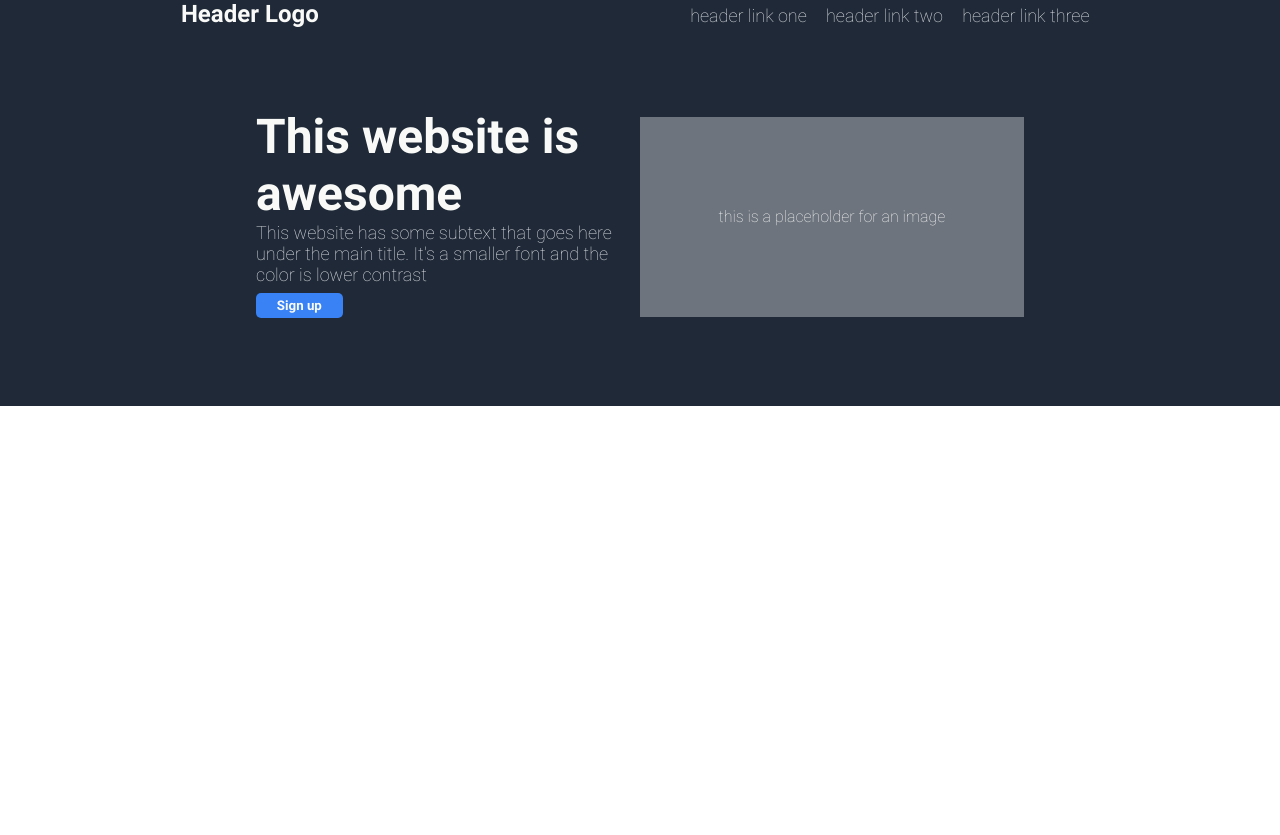
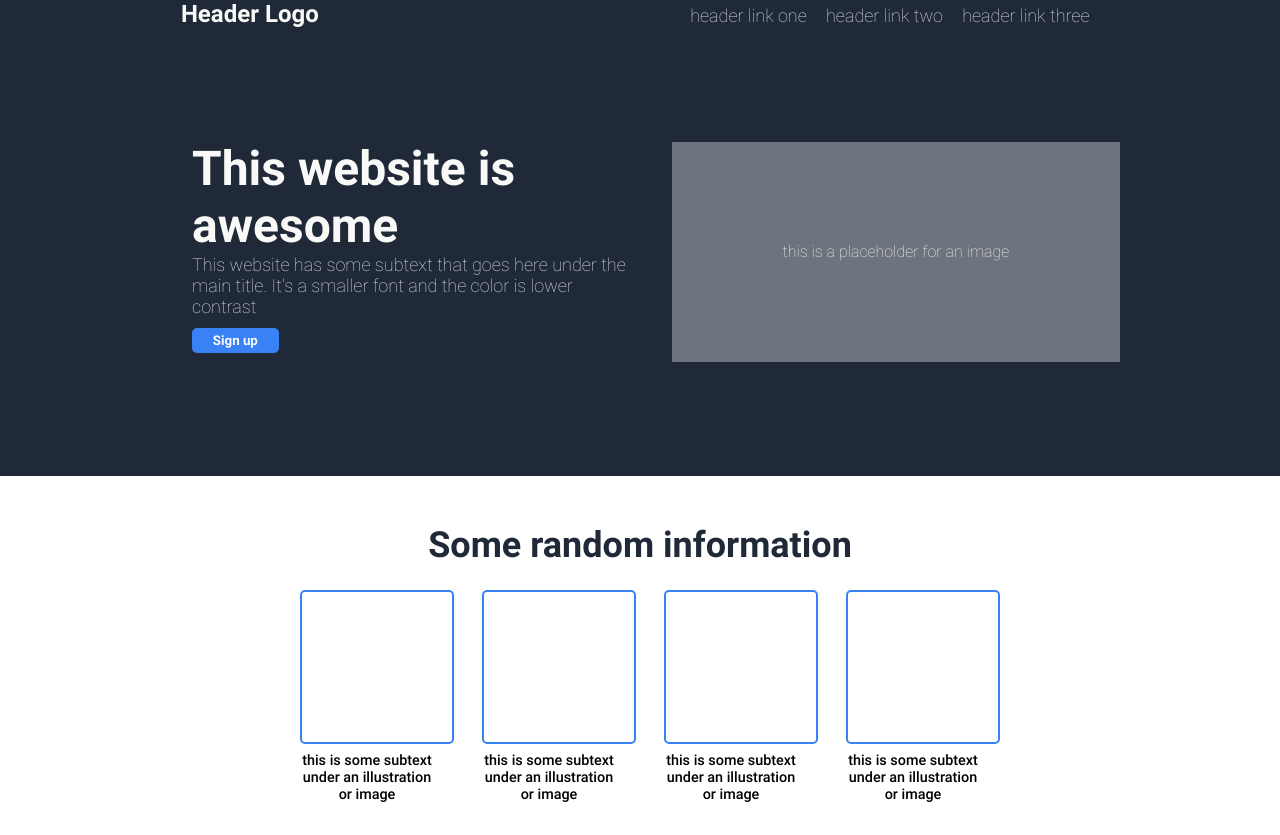
Before and after one commit to anitaki/main-css-project, a plain HTML site: page index.html in a window 1280 px wide. Before the commit the page ends 800 px from the top, so only its background shows below. Drawn offline with Linux system fonts and the light colour scheme.

Commit message:
completed section "container2"

```diff
--- a/css/style.css
+++ b/css/style.css
@@ -2,6 +2,12 @@
   font-family: "Roboto";
   src: url(../fonts/Roboto-Regular.ttf) format("truetype");
   font-weight: normal;
+}
+
+@font-face {
+  font-family: "Roboto";
+  src: url(../fonts/Roboto-Medium.ttf) format("truetype");
+  font-weight: 500;
 }
 
 @font-face {
@@ -33,7 +39,6 @@
   margin: 0;
   padding: 0;
   scroll-behavior: smooth;
-  overflow-y: hidden;
 }
 
 body {
@@ -57,6 +62,7 @@ li {
   padding: 0 0.6rem;
   font-size: 18px;
   color: #e5e7eb;
+  list-style: none;
 }
 
 footer {
@@ -78,11 +84,12 @@ footer {
   display: flex;
   justify-content: center;
   align-items: center;
-  margin: 5rem 0;
+  padding: 5rem 0;
 }
 
 .hero-text {
-  width: 30%;
+  width: 35%;
+  padding: 2rem;
 }
 
 .hero-main-text {
@@ -99,14 +106,14 @@ footer {
   display: flex;
   justify-content: center;
   align-items: center;
-  width: 30%;
-  height: 200px;
+  width: 35%;
+  height: 220px;
   background-color: #6d747d;
   text-align: center;
 }
 
 .button {
-  margin: 0.5rem 0;
+  margin: 0.7rem 0;
   padding: 0.3rem 1.3rem;
   background-color: #3882f6;
   color: #f9faf8;
@@ -115,3 +122,41 @@ footer {
   border: none;
   border-radius: 5px;
 }
+
+.container2 {
+    margin: 3rem 0 0 0;
+}
+
+.container2 > h2 {
+    font-size: 36px;
+    font-weight: 700;
+    color: #1f2937;
+    text-align: center;
+}
+
+.info-div {
+    display: flex;
+    justify-content: center;
+}
+
+.info-image {
+    width: 150px;
+    height: 150px;
+    border: 2px solid #3882f6;
+    border-radius: 5px;
+}
+
+.info-card {
+  display: flex;
+  flex-direction: column;
+  align-items: baseline;
+  width: 150px;
+  margin: 1.5rem 1rem;
+}
+
+.info-card figcaption {
+  margin: 0.5rem;
+  font-size: 0.9rem;
+  font-weight: 500;
+  text-align: center;
+}
--- a/index.html
+++ b/index.html
@@ -1,5 +1,6 @@
 <!DOCTYPE html>
 <html lang="en">
+
 <head>
     <meta charset="UTF-8">
     <meta http-equiv="X-UA-Compatible" content="IE=edge">
@@ -7,6 +8,7 @@
     <link rel="stylesheet" href="./css/style.css">
     <title>Main css project</title>
 </head>
+
 <body>
     <section class="container1">
         <header>
@@ -22,12 +24,35 @@
         <div class="hero">
             <div class="hero-text">
                 <h1 class="hero-main-text">This website is awesome</h1>
-               <p class="hero-secondary-text">This website has some subtext that goes here under the main title. It's a smaller font and the color is lower contrast</p>
+                <p class="hero-secondary-text">This website has some subtext that goes here under the main title. It's a
+                    smaller font and the color is lower contrast</p>
                 <button class="button">Sign up</button>
             </div>
             <div class="hero-image">this is a placeholder for an image</div>
         </div>
+    </section>
+    <section class="container2">
+        <h2>Some random information</h2>
+        <div class="info-div">
+            <div class="info-card">
+                <div class="info-image"></div>
+                <figcaption>this is some subtext under an illustration or image</figcaption>
+            </div class="info-card">
+            <div class="info-card">
+                <div class="info-image"></div>
+                <figcaption>this is some subtext under an illustration or image</figcaption>
+            </div class="info-card">
+            <div class="info-card">
+                <div class="info-image"></div>
+                <figcaption>this is some subtext under an illustration or image</figcaption>
+            </div class="info-card">
+            <div class="info-card">
+                <div class="info-image"></div>
+                <figcaption>this is some subtext under an illustration or image</figcaption>
+            </div class="info-card">
+        </div>
 
     </section>
 </body>
+
 </html>
```
Also changed, not shown: fonts/Roboto-Medium.ttf (added). Lines whose indentation alone changed are shown as unchanged.
